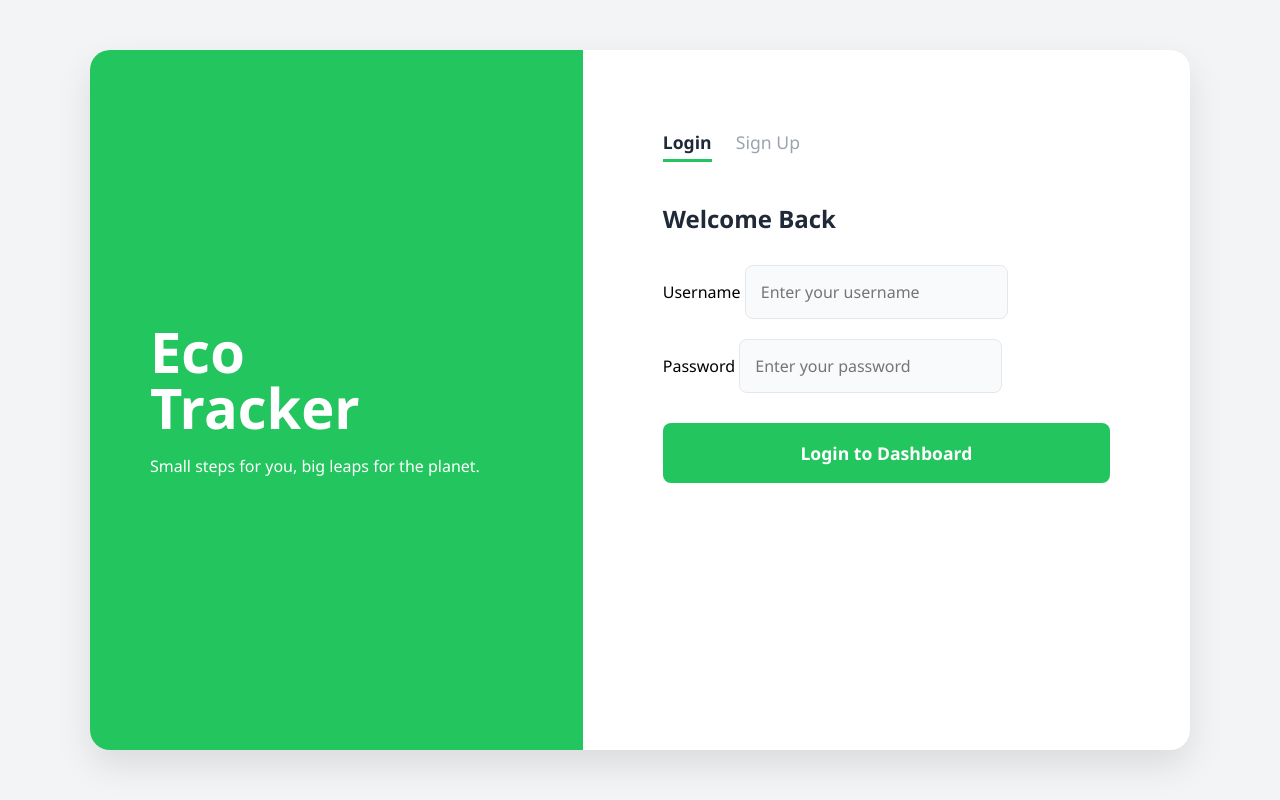
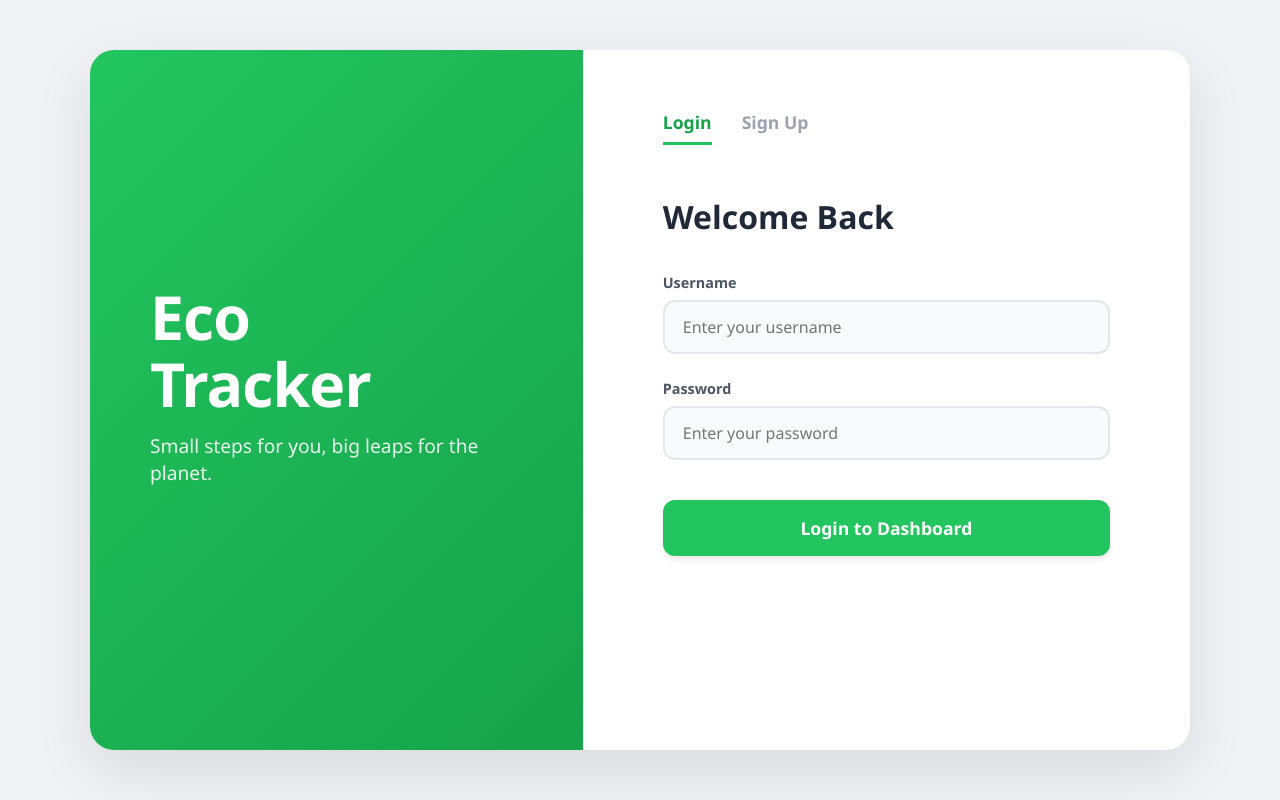
Before and after one commit to rwapz/smart-household-carbon-footprint-calculator, a PHP site: page / in a window 1280 px wide. Run offline with PHP 8.4, Linux system fonts and the light colour scheme.

Commit message:
Finalized Auth UI and JS toggle logic

```diff
--- a/script.js
+++ b/script.js
@@ -1,34 +1,48 @@
 /**
- * Carbon Tracker - Auth Toggle Logic
- * Sheffield Hallam University Project
+ * Project: Smart Household Carbon Footprint Calculator
+ * Script: Auth Toggle Logic
+ * Purpose: Handles the smooth transition between Login and Signup forms.
  */
 
 document.addEventListener('DOMContentLoaded', () => {
-    // 1. Grab the elements
+    // 1. Element Selectors
     const loginTab = document.getElementById('loginTab');
     const signupTab = document.getElementById('signupTab');
     const loginForm = document.getElementById('loginForm');
     const signupForm = document.getElementById('signupForm');
 
-    // 2. Function to switch to Signup
+    // 2. Safety Check: Ensure elements exist before adding listeners
+    if (loginTab && signupTab && loginForm && signupForm) {
+
+        // --- SWITCH TO SIGNUP ---
         signupTab.addEventListener('click', () => {
-        console.log("Switching to Signup... Let's save some carbon!");
+            // UI Feedback
+            console.log("Navigating to Signup...");
 
+            // Toggle form visibility
             loginForm.style.display = 'none';
             signupForm.style.display = 'flex';
 
+            // Toggle active tab classes for CSS styling
             signupTab.classList.add('active');
             loginTab.classList.remove('active');
         });
 
-    // 3. Function to switch to Login
+        // --- SWITCH TO LOGIN ---
         loginTab.addEventListener('click', () => {
-        console.log("Switching to Login... Welcome back, twin.");
+            // UI Feedback
+            console.log("Navigating to Login...");
 
+            // Toggle form visibility
             signupForm.style.display = 'none';
             loginForm.style.display = 'flex';
 
+            // Toggle active tab classes for CSS styling
             loginTab.classList.add('active');
             signupTab.classList.remove('active');
         });
+
+    } else {
+        console.error("EcoTracker Error: One or more Auth elements missing from the DOM.");
+    }
 });
--- a/style.css
+++ b/style.css
@@ -1,91 +1,172 @@
+/* Project: Smart Household Carbon Footprint Calculator
+   Description: Sheffield Hallam CS Project - Auth Styles
+*/
+
 * {
     margin: 0;
     padding: 0;
     box-sizing: border-box;
-    font-family: 'Segoe UI', Tahoma, Geneva, Verdana, sans-serif;
+    font-family: 'Segoe UI', Roboto, Helvetica, Arial, sans-serif;
 }
 
 body {
-    background-color: #F3F4F6; /* Light gray background */
+    background-color: #f0f2f5; /* Light grey-blue background */
     display: flex;
     justify-content: center;
     align-items: center;
-    height: 100vh;
+    min-height: 100vh;
+}
+
+/* The Main 1100x700 Card */
+.main-container {
+    display: flex;
+    justify-content: center;
+    align-items: center;
+    width: 100%;
+    padding: 20px;
 }
 
 .auth-card {
     width: 1100px;
     height: 700px;
-    background: white;
+    background: #ffffff;
     display: flex;
-    border-radius: 20px;
+    border-radius: 24px;
     overflow: hidden;
-    box-shadow: 0 15px 35px rgba(0,0,0,0.1);
+    box-shadow: 0 20px 60px rgba(0, 0, 0, 0.1);
 }
 
+/* Left Side: Branding Visual */
 .auth-visual {
     flex: 1;
-    background-color: #22C55E; /* Your signature green */
+    background: linear-gradient(135deg, #22c55e 0%, #16a34a 100%);
     color: white;
+    padding: 60px;
     display: flex;
     flex-direction: column;
     justify-content: center;
-    padding: 60px;
 }
 
-.auth-visual h1 { font-size: 3.5rem; line-height: 1; margin-bottom: 20px; }
+.auth-visual h1 {
+    font-size: 3.8rem;
+    font-weight: 800;
+    line-height: 1.1;
+    margin-bottom: 15px;
+    letter-spacing: -1px;
+}
 
+.auth-visual p {
+    font-size: 1.2rem;
+    opacity: 0.9;
+    margin-bottom: 30px;
+}
+
+.project-tag {
+    background: rgba(255, 255, 255, 0.2);
+    padding: 8px 15px;
+    border-radius: 50px;
+    font-size: 0.85rem;
+    align-self: flex-start;
+    text-transform: uppercase;
+    letter-spacing: 1px;
+}
+
+/* Right Side: Form Content */
 .auth-form-container {
     flex: 1.2;
-    padding: 80px;
+    padding: 60px 80px;
     display: flex;
     flex-direction: column;
 }
 
-.form-toggle { margin-bottom: 40px; }
+.form-toggle {
+    margin-bottom: 50px;
+    display: flex;
+    gap: 30px;
+}
+
 .form-toggle button {
     background: none;
     border: none;
     font-size: 1.1rem;
-    margin-right: 20px;
+    font-weight: 600;
     cursor: pointer;
-    color: #9CA3AF;
-    padding-bottom: 5px;
+    color: #9ca3af;
+    padding-bottom: 8px;
+    transition: all 0.3s ease;
+    border-bottom: 3px solid transparent;
+}
+
+.form-toggle button:hover {
+    color: #4b5563;
 }
 
 .form-toggle button.active {
-    color: #1F2937;
-    border-bottom: 3px solid #22C55E;
-    font-weight: bold;
+    color: #16a34a;
+    border-bottom: 3px solid #22c55e;
 }
 
 .auth-form {
     display: flex;
     flex-direction: column;
-    gap: 20px;
+    gap: 25px;
 }
 
-.auth-form h2 { margin-bottom: 10px; color: #1F2937; }
+.auth-form h2 {
+    font-size: 2rem;
+    color: #1f2937;
+    margin-bottom: 10px;
+}
+
+.input-group {
+    display: flex;
+    flex-direction: column;
+    gap: 8px;
+}
+
+.input-group label {
+    font-size: 0.9rem;
+    font-weight: 600;
+    color: #4b5563;
+}
 
 input {
-    padding: 15px;
-    border: 1px solid #E5E7EB;
-    border-radius: 8px;
-    background: #F9FAFB;
+    padding: 14px 18px;
+    border: 2px solid #e5e7eb;
+    border-radius: 12px;
     font-size: 1rem;
+    transition: all 0.3s ease;
+    background: #f9fafb;
 }
 
+input:focus {
+    outline: none;
+    border-color: #22c55e;
+    background: #ffffff;
+    box-shadow: 0 0 0 4px rgba(34, 197, 94, 0.1);
+}
+
+/* Button & Hover States */
 .btn-primary {
-    background-color: #22C55E;
+    background-color: #22c55e;
     color: white;
     border: none;
-    padding: 18px;
-    border-radius: 8px;
+    padding: 16px;
+    border-radius: 12px;
     font-size: 1.1rem;
-    font-weight: bold;
+    font-weight: 700;
     cursor: pointer;
-    margin-top: 10px;
-    transition: 0.3s;
+    margin-top: 15px;
+    transition: all 0.3s cubic-bezier(0.4, 0, 0.2, 1);
+    box-shadow: 0 4px 6px -1px rgba(0, 0, 0, 0.1);
 }
 
-.btn-primary:hover { background-color: #16a34a; }
+.btn-primary:hover {
+    background-color: #16a34a;
+    transform: translateY(-2px);
+    box-shadow: 0 10px 20px rgba(22, 163, 74, 0.2);
+}
+
+.btn-primary:active {
+    transform: translateY(0);
+}
```
Also changed, not shown: connect.php (added, +29 -0 lines). Lines whose indentation alone changed are shown as unchanged.
